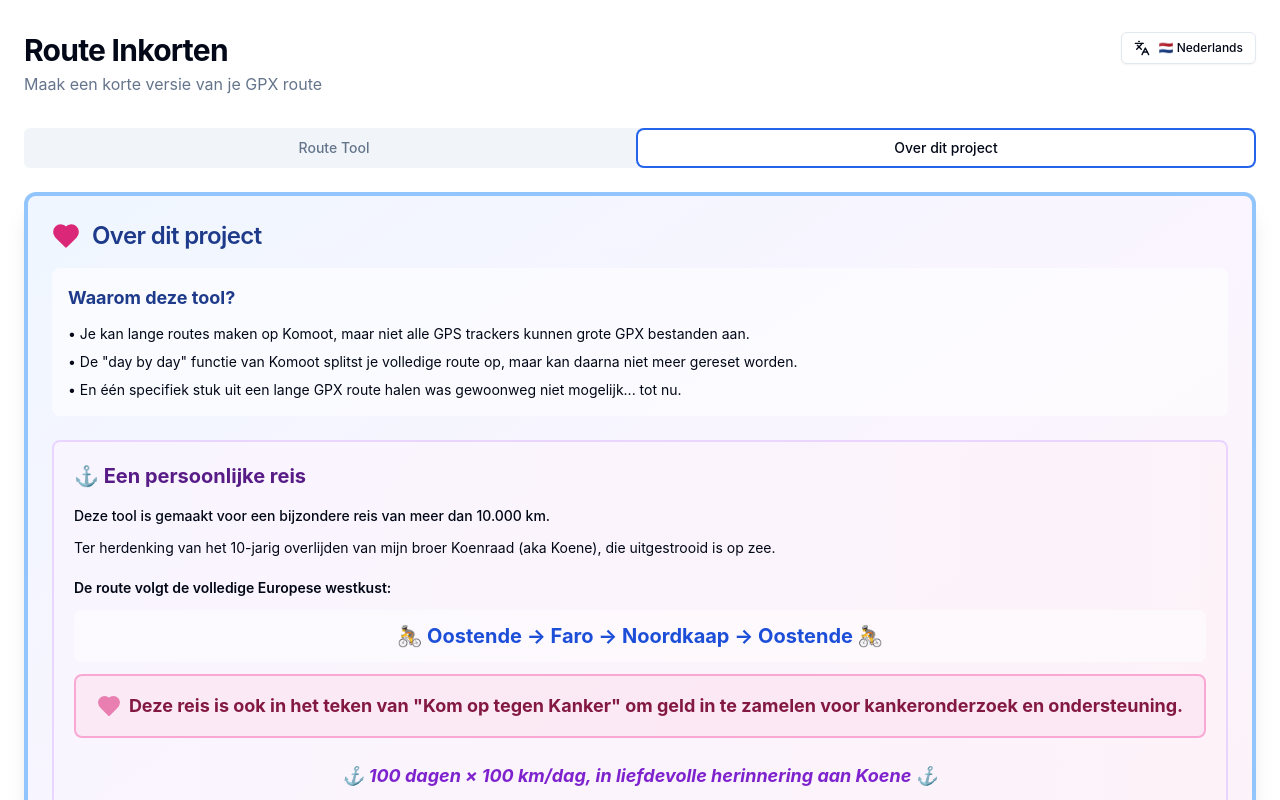
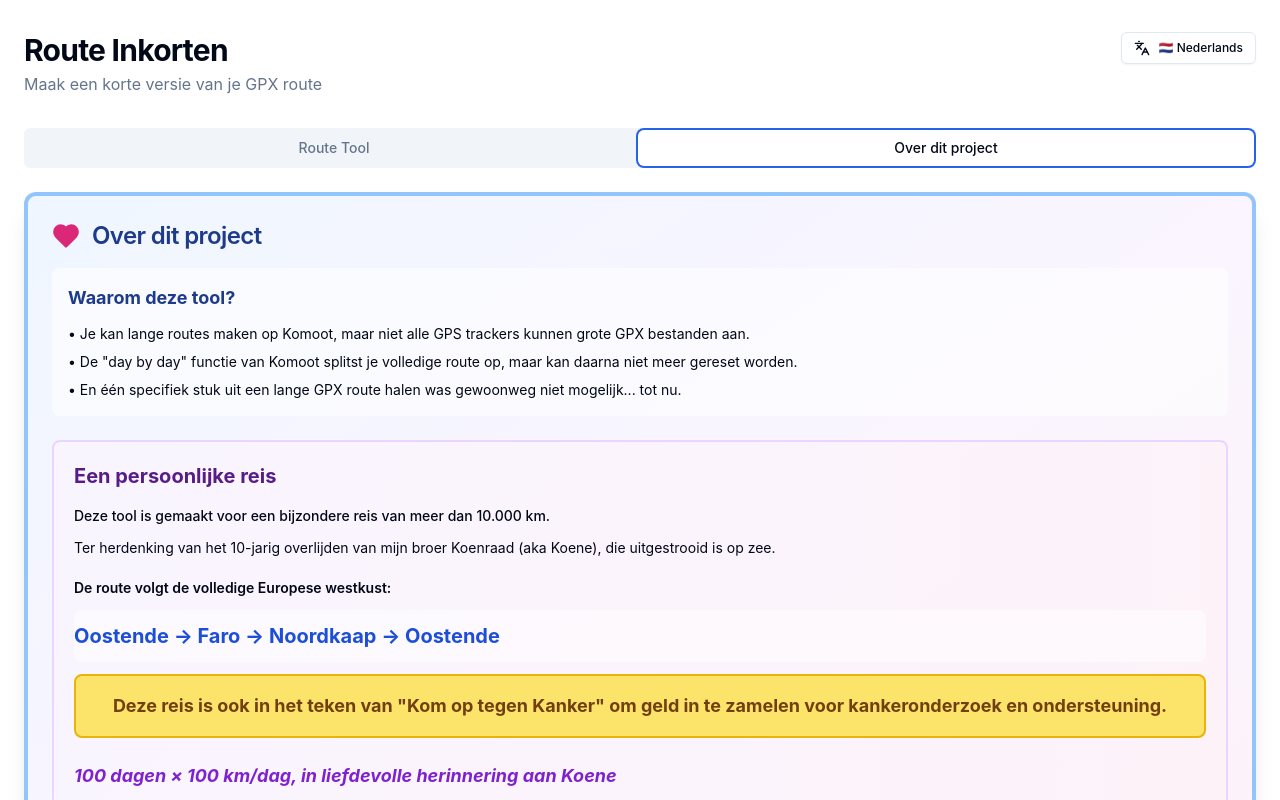
Before and after one commit to vervorm/gpx-cutter, a React (Vite) app: page / in a window 1280 px wide. Both pictures are taken after a click on the tab "Over dit project". Shown: the top 800 px of the page. Built offline with nearby package versions, Linux system fonts and the light colour scheme.

Commit message:
Refactor story section styles and content

```diff
--- a/src/App.tsx
+++ b/src/App.tsx
@@ -457,26 +457,25 @@ function App() {
                 {/* Personal story */}
                 <div className="space-y-4 bg-gradient-to-r from-purple-50/80 to-pink-50/80 dark:from-purple-950/30 dark:to-pink-950/30 p-5 rounded-lg border-2 border-purple-200 dark:border-purple-800">
                   <h3 className="font-bold text-xl text-purple-900 dark:text-purple-100 flex items-center gap-2">
-                    ⚓ {t.aboutStoryTitle}
+                     {t.aboutStoryTitle}
                   </h3>
                   <div className="space-y-3 text-sm">
                     <p className="font-medium">{t.aboutStoryText1}</p>
                     <p>{t.aboutStoryText2}</p>
                     <p className="pt-2 font-semibold">{t.aboutStoryText3}</p>
-                    <p className="font-bold text-blue-700 dark:text-blue-300 text-center text-xl py-3 bg-white/50 dark:bg-gray-900/30 rounded-lg">
-                      🚴 {t.aboutStoryText4} 🚴
+                    <p className="font-bold text-blue-700 dark:text-blue-300 text-xl py-3 bg-white/50 dark:bg-gray-900/30 rounded-lg">
+                       {t.aboutStoryText4}
                     </p>
 
                     {/* Kom op tegen Kanker */}
-                    <div className="bg-pink-100/80 dark:bg-pink-950/40 p-4 rounded-lg border-2 border-pink-300 dark:border-pink-700 mt-4">
-                      <p className="font-bold text-pink-900 dark:text-pink-100 text-center text-lg flex items-center justify-center gap-2">
-                        <Heart className="w-6 h-6 text-pink-600 fill-pink-600 animate-pulse" />
+                    <div className="bg-yellow-300/80 dark:bg-pink-950/40 p-4 rounded-lg border-2 border-yellow-500 dark:border-pink-700 mt-4">
+                      <p className="font-bold text-yellow-900 dark:text-pink-100 text-lg flex items-center justify-center gap-2">
                         {t.aboutCancerText}
                       </p>
                     </div>
 
-                    <p className="text-center italic font-bold text-lg text-purple-700 dark:text-purple-300 pt-3">
-                      ⚓ {t.aboutDedication} ⚓
+                    <p className="italic font-bold text-lg text-purple-700 dark:text-purple-300 pt-3">
+                       {t.aboutDedication}
                     </p>
                   </div>
                 </div>
```
